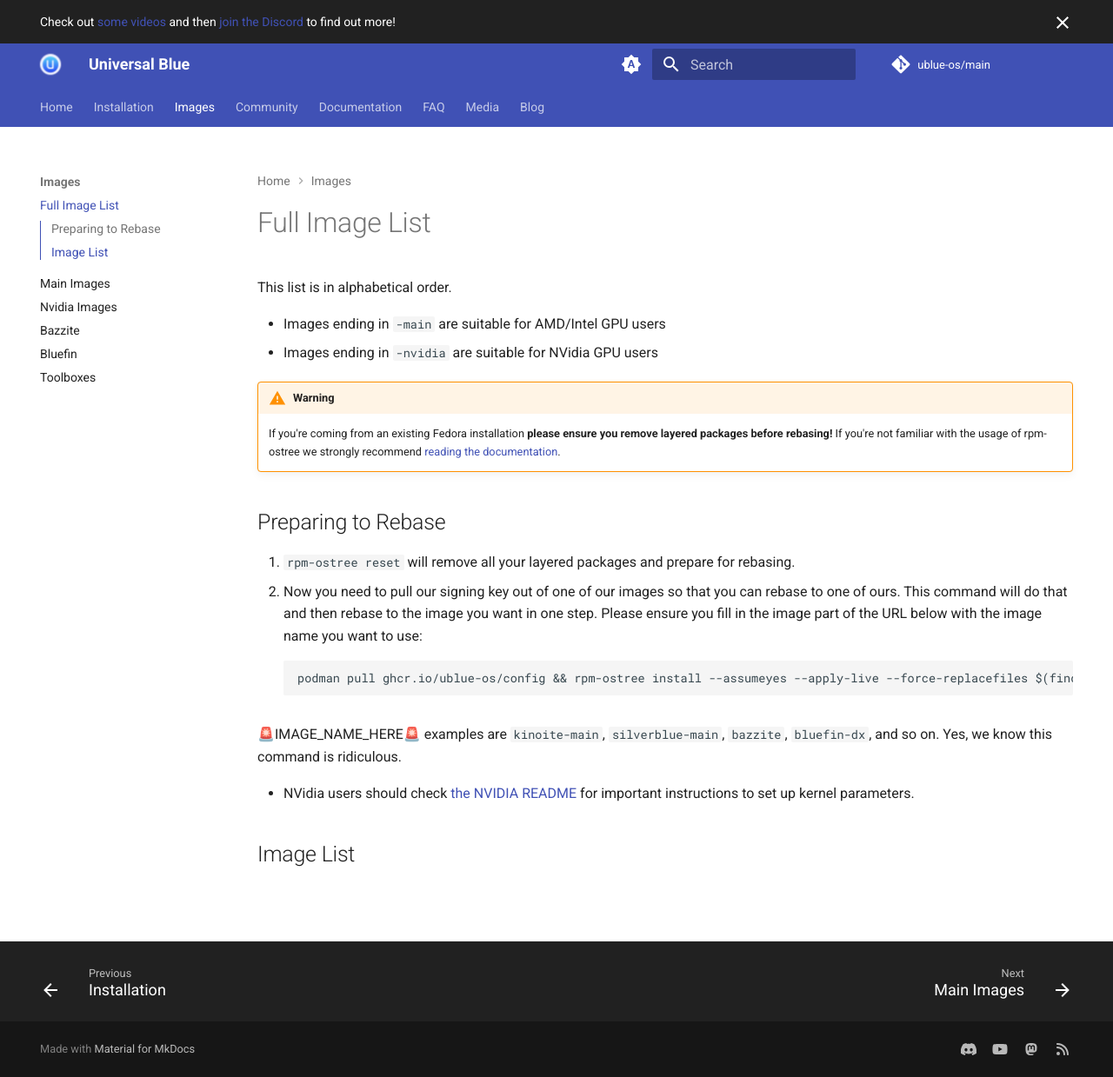
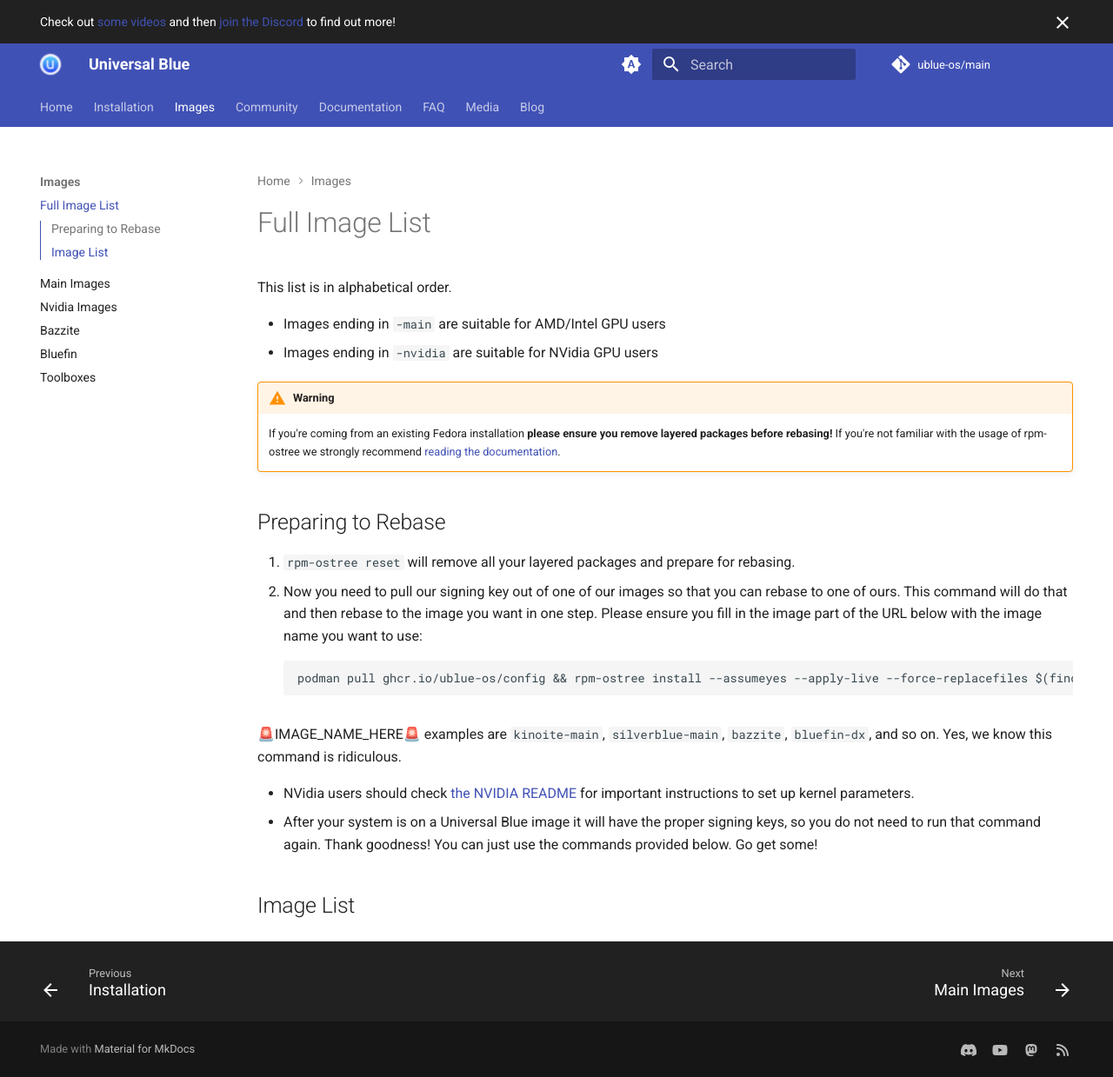
Before and after one commit to ublue-os/website, an MkDocs documentation site: the page built from docs/images.md, in a window 1280 px wide and 1239 px high. Shown: the whole window at 87% size. Built offline with MkDocs 1.6.1 and Material for MkDocs 9.7.7, drawn with Linux system fonts in a browser that asks for light colours; comment, search, counter and statistics services are not loaded.

Commit message:
fix: you only need to run this once

```diff
--- a/docs/images.md
+++ b/docs/images.md
@@ -17,6 +17,7 @@ This list is in alphabetical order.
 🚨IMAGE_NAME_HERE🚨 examples are `kinoite-main`, `silverblue-main`, `bazzite`, `bluefin-dx`, and so on. Yes, we know this command is ridiculous.
 
 - NVidia users should check [the NVIDIA README](https://universal-blue.org/images/nvidia/) for important instructions to set up kernel parameters.
+- After your system is on a Universal Blue image it will have the proper signing keys, so you do not need to run that command again. Thank goodness! You can just use the commands provided below. Go get some!
 
 ## Image List
 
```
